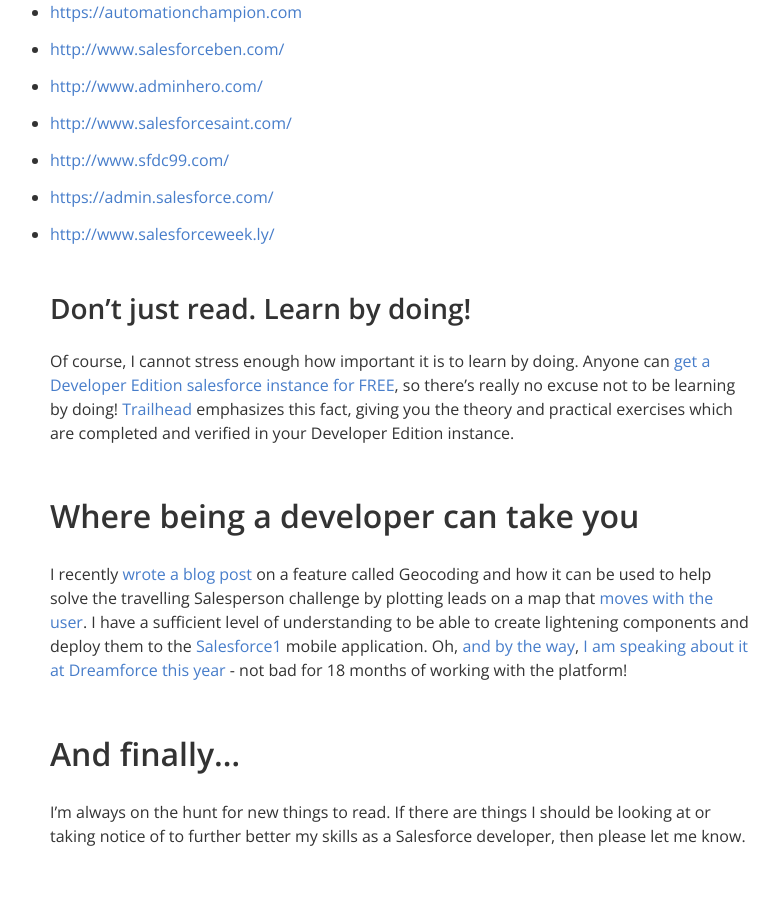
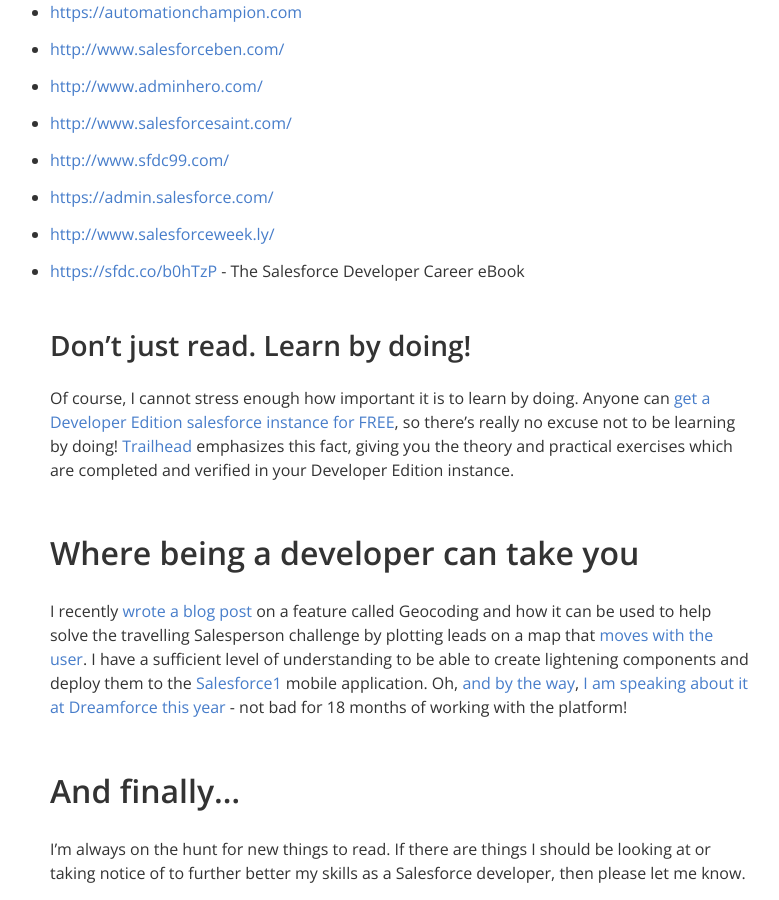
Before and after one commit to aaronallport/aaronallport.github.io, a Jekyll site: the page built from _posts/2016-09-20-how-i-came-to-be-a-salesforce-techie.md, in a window 1280 px wide and 900 px high, scrolled down 2955 px. Shown: the whole window, without its empty margins (59-838 px from the left). Built offline with Jekyll 4.4.1, drawn with Linux system fonts in a browser that asks for light colours.

Commit message:
Add Salesforce Developer Career eBook link to resources

```diff
--- a/_posts/2016-09-20-how-i-came-to-be-a-salesforce-techie.md
+++ b/_posts/2016-09-20-how-i-came-to-be-a-salesforce-techie.md
@@ -58,6 +58,7 @@
 * [http://www.sfdc99.com/](http://www.sfdc99.com/)
 * [https://admin.salesforce.com/](https://admin.salesforce.com/)
 * [http://www.salesforceweek.ly/](http://www.salesforceweek.ly/)
+* [https://sfdc.co/b0hTzP](https://sfdc.co/b0hTzP) - The Salesforce Developer Career eBook
 
 ### Don't just read. Learn by doing!
 
```
